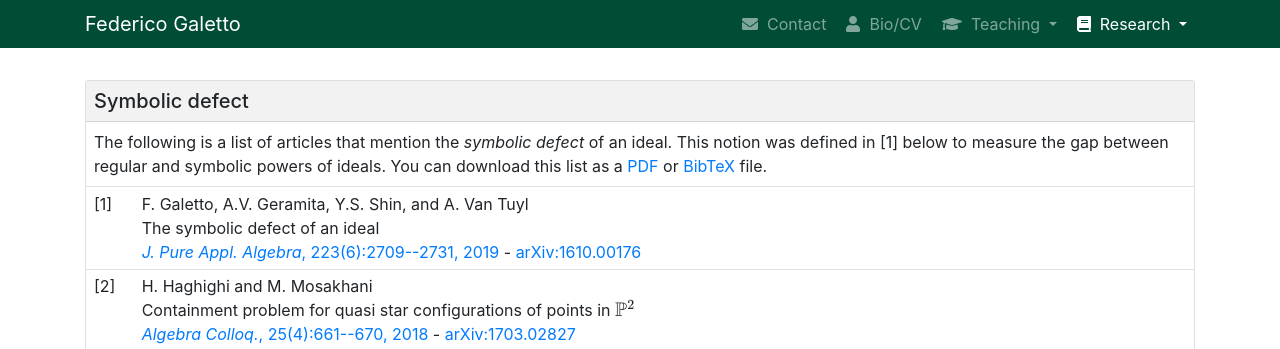
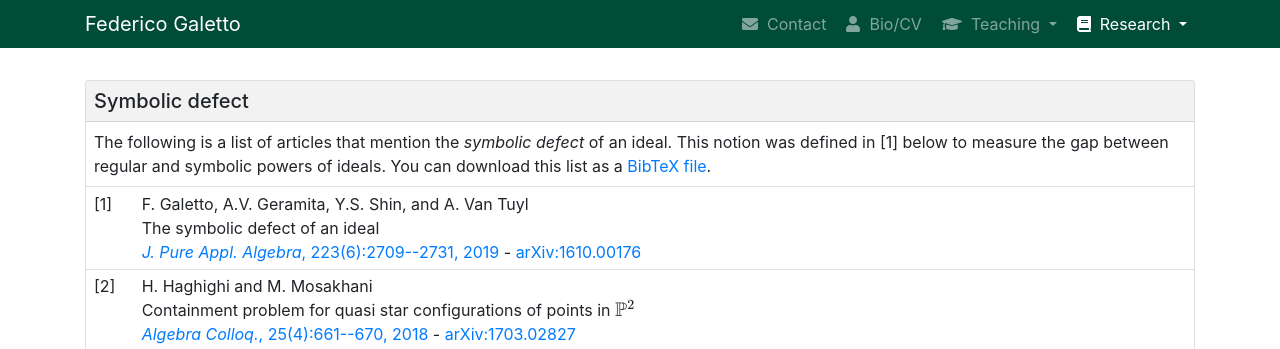
Before and after one commit to galettof/galettof.github.io, a Jekyll site: the page built from references.html, in a window 1280 px wide and 900 px high. Shown: the top 349 px of the window. Built offline with Jekyll 4.4.1, drawn with Linux system fonts in a browser that asks for light colours; nearby versions of some CDN libraries; formulas are drawn with MathJax 3.

Commit message:
removed defect PDF

```diff
--- a/references.html
+++ b/references.html
@@ -15,7 +15,7 @@ active: research
 	<div class="card-body">
 	  The following is a list of articles that mention the <em>symbolic defect</em> of an ideal.
 	  This notion was defined in [1] below to measure the gap between regular
-	  and symbolic powers of ideals. You can download this list as a <a href="files/sdefect.pdf" target="_blank">PDF</a> or <a href="files/sdefect.bib">BibTeX</a> file.
+	  and symbolic powers of ideals. You can download this list as a <a href="files/sdefect.bib">BibTeX file</a>.
 	</div>
 	<table class="table table-sm mb-0">
 	  <tbody>
```
Also changed, not shown: 1 other file.
